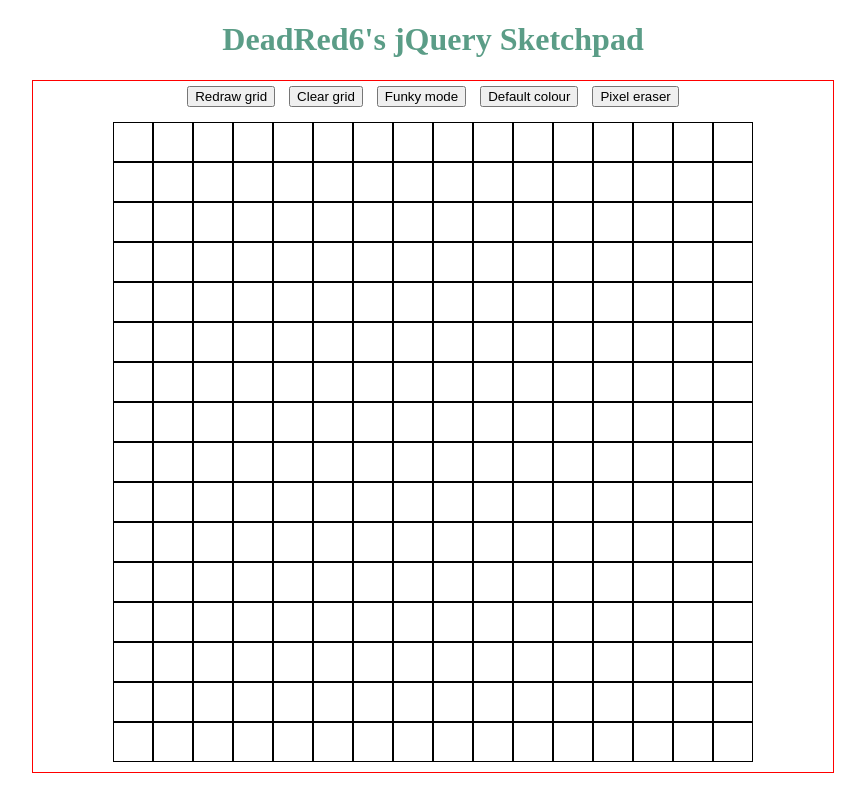
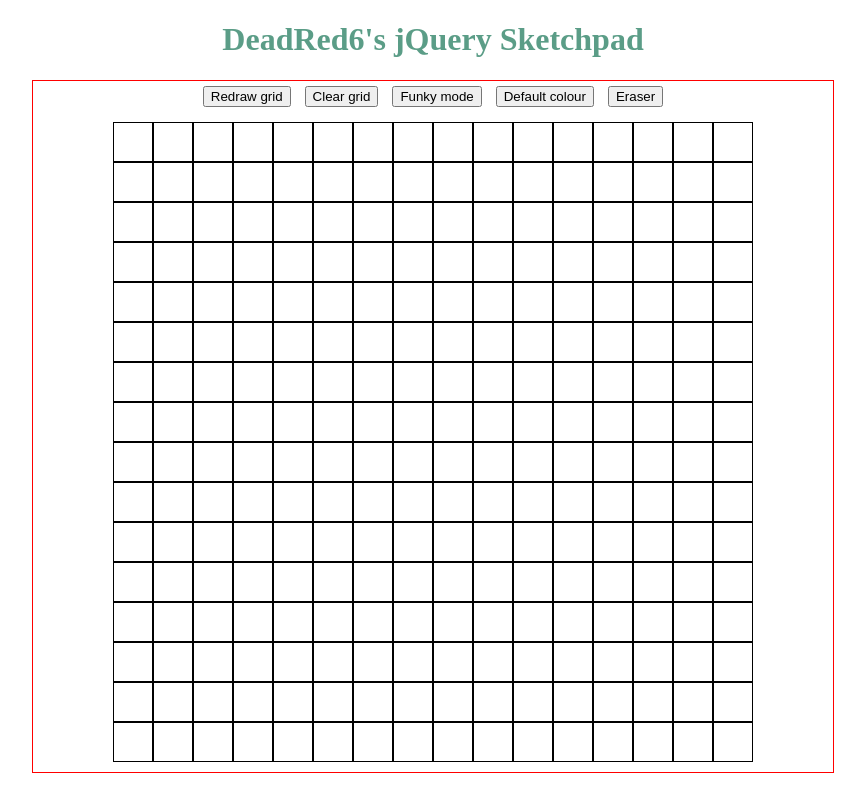
Before and after one commit to DeadRed6/sketchpad, a plain HTML site: page index.html in a window 1280 px wide. Shown: the whole page, without its empty margins (207-1072 px from the left). Drawn offline with nearby package versions, Linux system fonts and the light colour scheme.

Commit message:
Change eraser button text

```diff
--- a/index.html
+++ b/index.html
@@ -12,7 +12,7 @@
       <button id="clear">Clear grid</button>
       <button id="rainbow">Funky mode</button>
       <button id="default">Default colour</button>
-      <button id="erase">Pixel eraser</button>
+      <button id="erase">Eraser</button>
     </div>
     <div class="container"></div>
   </div>
```
